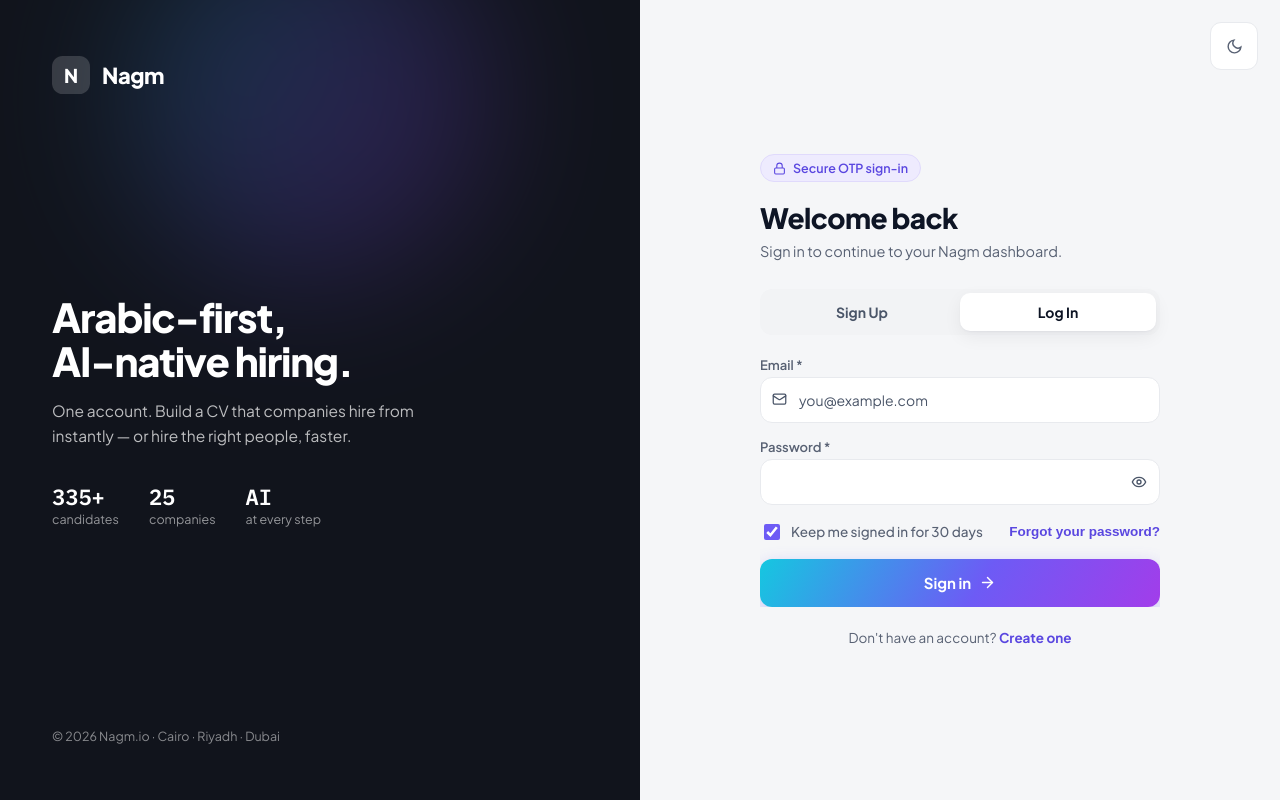
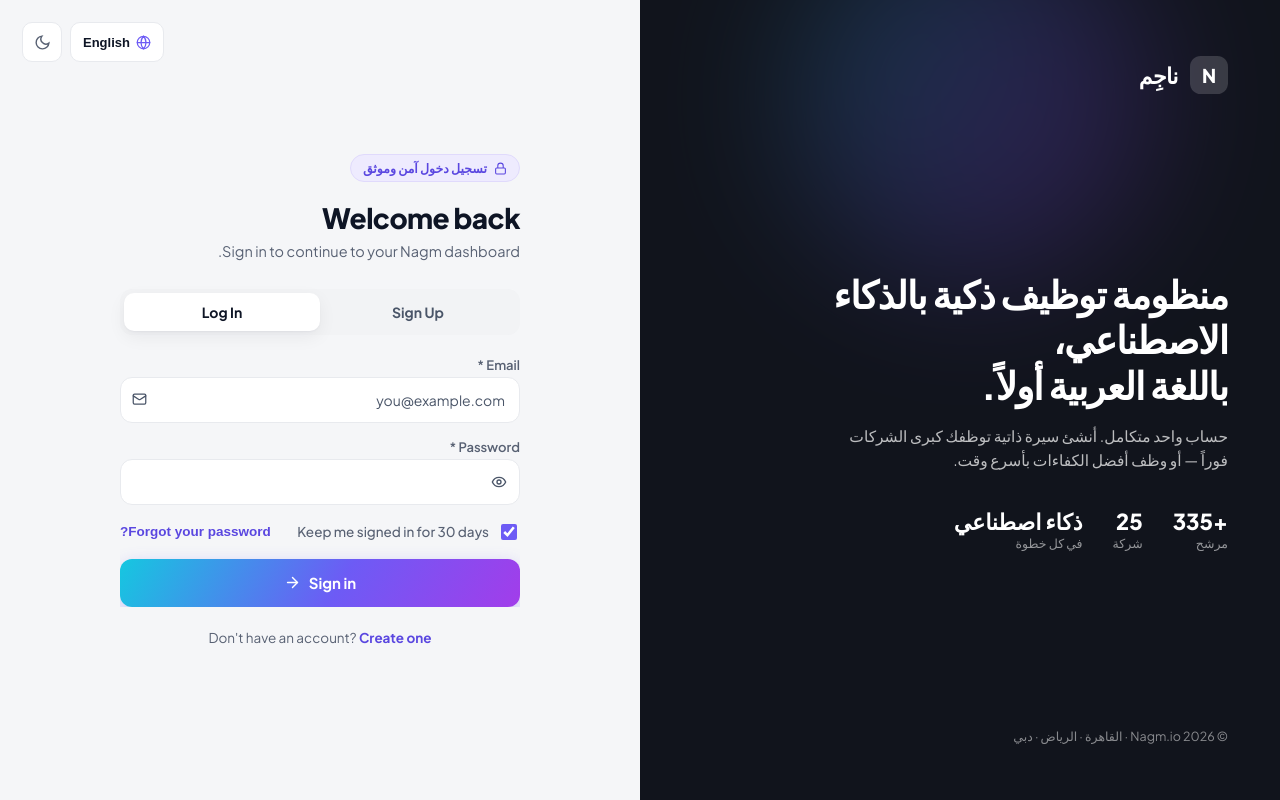
Before and after one commit to nagmdev/nagm_lst, a React (Vite) app in the folder star/: page /login in a window 1280 px wide. Built offline with nearby package versions, Linux system fonts and the light colour scheme.

Commit message:
feat(i18n): add Arabic localization and language switcher to AuthShell

```diff
--- a/star/src/pages/AuthShell.tsx
+++ b/star/src/pages/AuthShell.tsx
@@ -1,4 +1,5 @@
-import React, { useState } from 'react';
+import React, { useState, useEffect } from 'react';
+import { Globe } from 'lucide-react';
 
 const Mark = ({ size = 34, light = false }: { size?: number; light?: boolean }) => (
   <div style={{ width: size, height: size, borderRadius: size * 0.28, background: light ? 'rgba(255,255,255,.16)' : 'var(--grad)', color: '#fff', display: 'flex', alignItems: 'center', justifyContent: 'center', fontWeight: 800, fontSize: size * 0.5, flexShrink: 0 }}>N</div>
@@ -9,46 +10,111 @@
   const [dark, setDark] = useState<boolean>(() =>
     typeof document !== 'undefined' && document.documentElement.classList.contains('dark'),
   );
+  const [lang, setLang] = useState<'ar' | 'en'>(() => {
+    try {
+      const saved = localStorage.getItem('nagm_lang');
+      return saved === 'en' ? 'en' : 'ar';
+    } catch {
+      return 'ar';
+    }
+  });
+
+  useEffect(() => {
+    const root = document.documentElement;
+    root.setAttribute('lang', lang);
+    root.setAttribute('dir', lang === 'ar' ? 'rtl' : 'ltr');
+    if (lang === 'ar') {
+      root.classList.add('rtl');
+    } else {
+      root.classList.remove('rtl');
+    }
+    try {
+      localStorage.setItem('nagm_lang', lang);
+    } catch { /* ignore */ }
+  }, [lang]);
+
+  const toggleLanguage = () => {
+    setLang((prev) => (prev === 'ar' ? 'en' : 'ar'));
+  };
+
   const toggleTheme = () => {
     const el = document.documentElement;
     el.classList.toggle('dark');
     setDark(el.classList.contains('dark'));
   };
 
+  const isAr = lang === 'ar';
+
   return (
-    <div className="ng-auth ng-auth-grid" style={{ height: '100vh', overflow: 'hidden', display: 'grid', gridTemplateColumns: '1fr 1fr' }}>
+    <div className="ng-auth ng-auth-grid" style={{ height: '100vh', overflow: 'hidden', display: 'grid', gridTemplateColumns: '1fr 1fr', direction: isAr ? 'rtl' : 'ltr' }}>
       {/* Brand panel */}
-      <div className="ng-auth-brand" style={{ position: 'relative', overflow: 'hidden', background: 'var(--inkPanel)', color: '#fff', padding: '56px 52px', display: 'flex', flexDirection: 'column', justifyContent: 'space-between' }}>
-        <div style={{ position: 'absolute', top: -80, left: '20%', width: 360, height: 360, borderRadius: '50%', background: 'var(--grad)', opacity: 0.22, filter: 'blur(70px)', pointerEvents: 'none' }} />
+      <div className="ng-auth-brand" style={{ position: 'relative', overflow: 'hidden', background: 'var(--inkPanel)', color: '#fff', padding: '56px 52px', display: 'flex', flexDirection: 'column', justifyContent: 'space-between', textAlign: isAr ? 'right' : 'left' }}>
+        <div style={{ position: 'absolute', top: -80, left: isAr ? 'auto' : '20%', right: isAr ? '20%' : 'auto', width: 360, height: 360, borderRadius: '50%', background: 'var(--grad)', opacity: 0.22, filter: 'blur(70px)', pointerEvents: 'none' }} />
         <a href="/" style={{ display: 'flex', alignItems: 'center', gap: 12, textDecoration: 'none', color: '#fff', position: 'relative' }}>
-          <Mark size={38} light /><span style={{ fontSize: 22, fontWeight: 800, letterSpacing: '-.02em' }}>Nagm</span>
+          <Mark size={38} light /><span style={{ fontSize: 22, fontWeight: 800, letterSpacing: '-.02em' }}>{isAr ? 'ناجِم' : 'Nagm'}</span>
         </a>
         <div style={{ position: 'relative' }}>
-          <h1 style={{ fontSize: 40, fontWeight: 800, letterSpacing: '-.03em', lineHeight: 1.1, margin: '0 0 16px' }}>Arabic-first,<br />AI-native hiring.</h1>
-          <p style={{ fontSize: 15.5, color: 'rgba(255,255,255,.72)', lineHeight: 1.6, margin: 0, maxWidth: 380 }}>One account. Build a CV that companies hire from instantly — or hire the right people, faster.</p>
+          <h1 style={{ fontSize: 38, fontWeight: 800, letterSpacing: '-.03em', lineHeight: 1.2, margin: '0 0 16px' }}>
+            {isAr ? <>منظومة توظيف ذكية بالذكاء الاصطناعي،<br />باللغة العربية أولاً.</> : <>Arabic-first,<br />AI-native hiring.</>}
+          </h1>
+          <p style={{ fontSize: 15.5, color: 'rgba(255,255,255,.72)', lineHeight: 1.6, margin: 0, maxWidth: 400 }}>
+            {isAr
+              ? 'حساب واحد متكامل. أنشئ سيرة ذاتية توظفك كبرى الشركات فوراً — أو وظف أفضل الكفاءات بأسرع وقت.'
+              : 'One account. Build a CV that companies hire from instantly — or hire the right people, faster.'}
+          </p>
           <div style={{ display: 'flex', gap: 30, marginTop: 34 }}>
-            {[['335+', 'candidates'], ['25', 'companies'], ['AI', 'at every step']].map(([v, l]) => (
-              <div key={l}><div style={{ fontSize: 22, fontWeight: 800, fontFamily: "'IBM Plex Mono',monospace" }}>{v}</div><div style={{ fontSize: 12.5, color: 'rgba(255,255,255,.55)' }}>{l}</div></div>
+            {(isAr
+              ? [['+335', 'مرشح'], ['25', 'شركة'], ['ذكاء اصطناعي', 'في كل خطوة']]
+              : [['335+', 'candidates'], ['25', 'companies'], ['AI', 'at every step']]
+            ).map(([v, l]) => (
+              <div key={l}><div style={{ fontSize: 22, fontWeight: 800, fontFamily: isAr ? 'inherit' : "'IBM Plex Mono',monospace" }}>{v}</div><div style={{ fontSize: 12.5, color: 'rgba(255,255,255,.55)' }}>{l}</div></div>
             ))}
           </div>
         </div>
-        <div style={{ position: 'relative', fontSize: 12.5, color: 'rgba(255,255,255,.5)' }}>© 2026 Nagm.io · Cairo · Riyadh · Dubai</div>
+        <div style={{ position: 'relative', fontSize: 12.5, color: 'rgba(255,255,255,.5)' }}>
+          {isAr ? '© 2026 Nagm.io · القاهرة · الرياض · دبي' : '© 2026 Nagm.io · Cairo · Riyadh · Dubai'}
+        </div>
       </div>
 
       {/* Form panel — scrolls independently so the brand panel stays fixed. */}
       <main id="main-content" className="ng-auth-scroll" style={{ position: 'relative', background: 'var(--bg)', height: '100vh', overflowY: 'auto', display: 'flex', alignItems: 'safe center', justifyContent: 'center', padding: '48px 28px' }}>
-        <button onClick={toggleTheme} title="Toggle theme" aria-label="Toggle theme" style={{ position: 'absolute', top: 22, right: 22, width: 48, height: 48, minWidth: 48, minHeight: 48, borderRadius: 11, border: '1px solid var(--line)', background: 'var(--panel)', color: 'var(--ink2)', cursor: 'pointer', display: 'flex', alignItems: 'center', justifyContent: 'center' }}>
+        <div style={{ position: 'absolute', top: 22, [isAr ? 'left' : 'right']: 22, display: 'flex', alignItems: 'center', gap: 8, zIndex: 10 }}>
+          <button
+            type="button"
+            onClick={toggleLanguage}
+            title={isAr ? 'Switch to English' : 'التبديل إلى العربية'}
+            aria-label="Toggle language"
+            style={{
+              height: 40,
+              padding: '0 12px',
+              borderRadius: 10,
+              border: '1px solid var(--line)',
+              background: 'var(--panel)',
+              color: 'var(--ink)',
+              cursor: 'pointer',
+              display: 'flex',
+              alignItems: 'center',
+              gap: 6,
+              fontSize: 13,
+              fontWeight: 700,
+            }}
+          >
+            <Globe size={15} style={{ color: 'var(--brand)' }} />
+            <span>{isAr ? 'English' : 'عربي'}</span>
+          </button>
+          <button onClick={toggleTheme} title="Toggle theme" aria-label="Toggle theme" style={{ width: 40, height: 40, minWidth: 40, minHeight: 40, borderRadius: 10, border: '1px solid var(--line)', background: 'var(--panel)', color: 'var(--ink2)', cursor: 'pointer', display: 'flex', alignItems: 'center', justifyContent: 'center' }}>
             {dark ? (
               <svg width="17" height="17" viewBox="0 0 24 24" fill="none" stroke="currentColor" strokeWidth="2"><circle cx="12" cy="12" r="4" /><path d="M12 2v2M12 20v2M4.9 4.9l1.4 1.4M17.7 17.7l1.4 1.4M2 12h2M20 12h2M4.9 19.1l1.4-1.4M17.7 6.3l1.4-1.4" /></svg>
             ) : (
               <svg width="17" height="17" viewBox="0 0 24 24" fill="none" stroke="currentColor" strokeWidth="2"><path d="M21 12.8A9 9 0 1 1 11.2 3a7 7 0 0 0 9.8 9.8z" /></svg>
             )}
           </button>
-        <div style={{ width: '100%', maxWidth: 400 }}>
+        </div>
+        <div style={{ width: '100%', maxWidth: 400, textAlign: isAr ? 'right' : 'left' }}>
           <h1 className="sr-only">Nagm — Arabic-first, AI-native hiring</h1>
           <div style={{ display: 'inline-flex', alignItems: 'center', gap: 7, padding: '5px 12px', borderRadius: 30, background: 'var(--brandSoft)', border: '1px solid var(--brandBorder)', fontSize: 12.5, fontWeight: 600, color: 'var(--brandInk)', marginBottom: 18 }}>
             <svg width="13" height="13" viewBox="0 0 24 24" fill="none" stroke="currentColor" strokeWidth="2"><rect x="3" y="11" width="18" height="11" rx="2" /><path d="M7 11V7a5 5 0 0 1 10 0v4" /></svg>
-            Secure OTP sign-in
+            {isAr ? 'تسجيل دخول آمن وموثق' : 'Secure OTP sign-in'}
           </div>
           <h2 style={{ fontSize: 28, fontWeight: 800, letterSpacing: '-.02em', color: 'var(--ink)', margin: '0 0 6px' }}>{title}</h2>
           <p style={{ fontSize: 14.5, color: 'var(--ink2)', margin: '0 0 26px', lineHeight: 1.5 }}>{subtitle}</p>
```
Also changed, not shown: 3 other files (tests, documents, lock files or other folders). Lines whose indentation alone changed are shown as unchanged.
